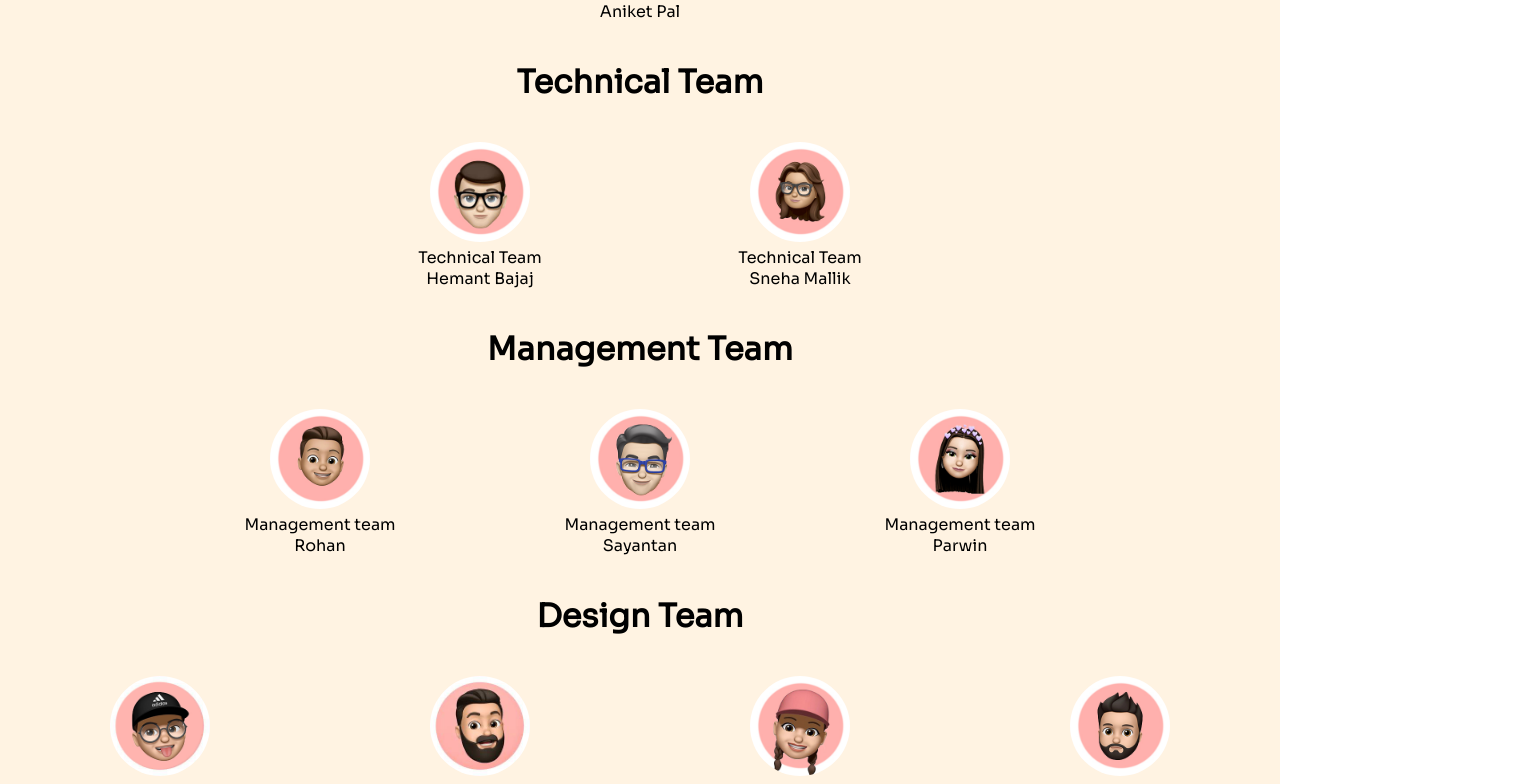
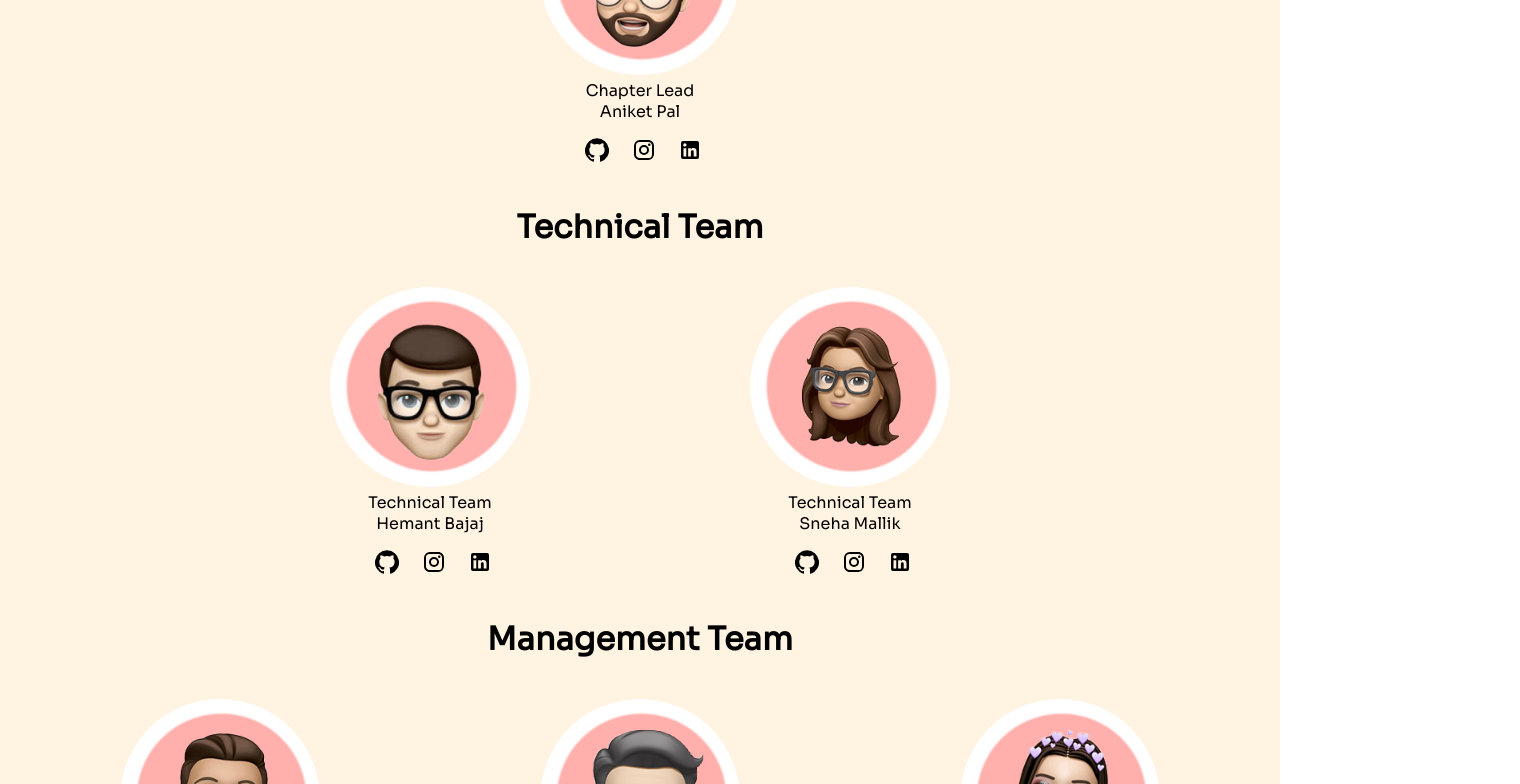
Before and after one commit to Girlscript-Rourkela/girlscript-rourkela-website, a React (Create React App) app: page /team in a window 1280 px wide. Shown: the part 400-1184 px from the top of the page, 1520 px wide, since content can reach past the window. Built offline with nearby package versions, Linux system fonts and the light colour scheme.

Commit message:
added icons in team card

```diff
--- a/src/components/teamCard.js
+++ b/src/components/teamCard.js
@@ -1,11 +1,15 @@
 import React from 'react'
 import { Card } from 'react-bootstrap'
+import GitHubIcon from '@material-ui/icons/GitHub';
+import LinkedInIcon from '@material-ui/icons/LinkedIn';
+import InstagramIcon from '@material-ui/icons/Instagram';
+import { Link } from 'react-router-dom';
 
 const CardExampleCardProps = (props) => (
     <Card style={{  padding:'0 5rem', backgroundColor:'#fff3e2' }}>
     <Card.Img variant="top" src={props.image} style={{
-        height:'100px',
-        width:'100px',
+        height:'200px',
+        width:'200px',
         margin:'0 30px',
         borderRadius:'50%',
         }} />
@@ -20,6 +24,14 @@ const CardExampleCardProps = (props) => (
     }}>
         {props.name}
     </Card.Text>
+    <Card.Footer style={{
+        marginTop:'1rem',
+        marginLeft:'4rem'
+    }}>
+    <GitHubIcon  style={{margin:'0 .7rem'}} />
+    <InstagramIcon style={{margin:'0 .7rem'}} />
+    <LinkedInIcon style={{margin:'0 .7rem'}} />
+    </Card.Footer>
     </Card.Body>
 </Card>
 )
--- a/src/pages/team.js
+++ b/src/pages/team.js
@@ -84,7 +84,7 @@ const About = () => {
                 }}>
                 <TeamCard name="Raghav Bajaj" title="Design Team" image={Photo11} />
                 <TeamCard name="Shantanu" title="Design Team" image={Photo3} />
-                <TeamCard name="Sai Ashish" title="Design Team" image={Photo12} />
+                <TeamCard name="Sai Ashish" title="Design Team" image={Photo3} />
                 <TeamCard name="jon_snow" title="Design Team" image={Photo5} />
                 </div>
             </div>
```
